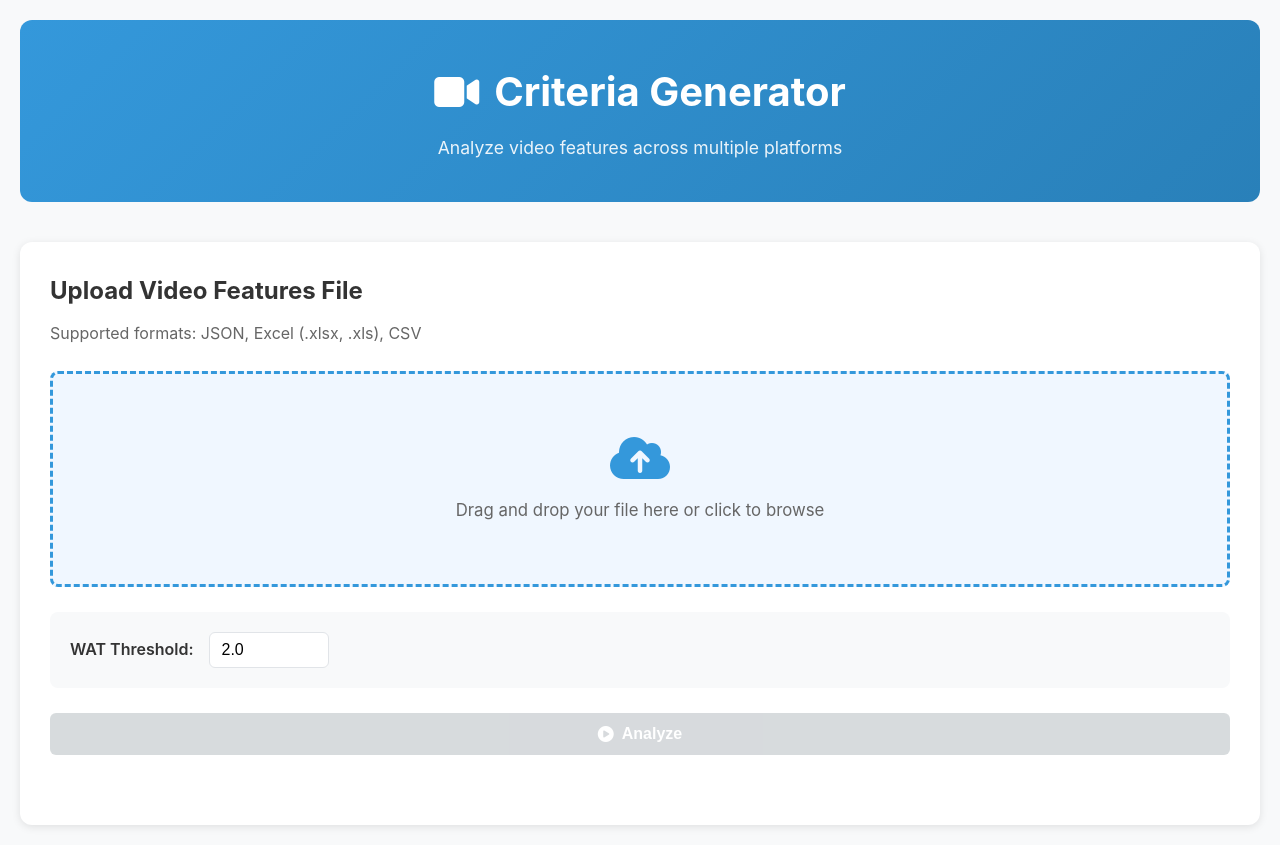
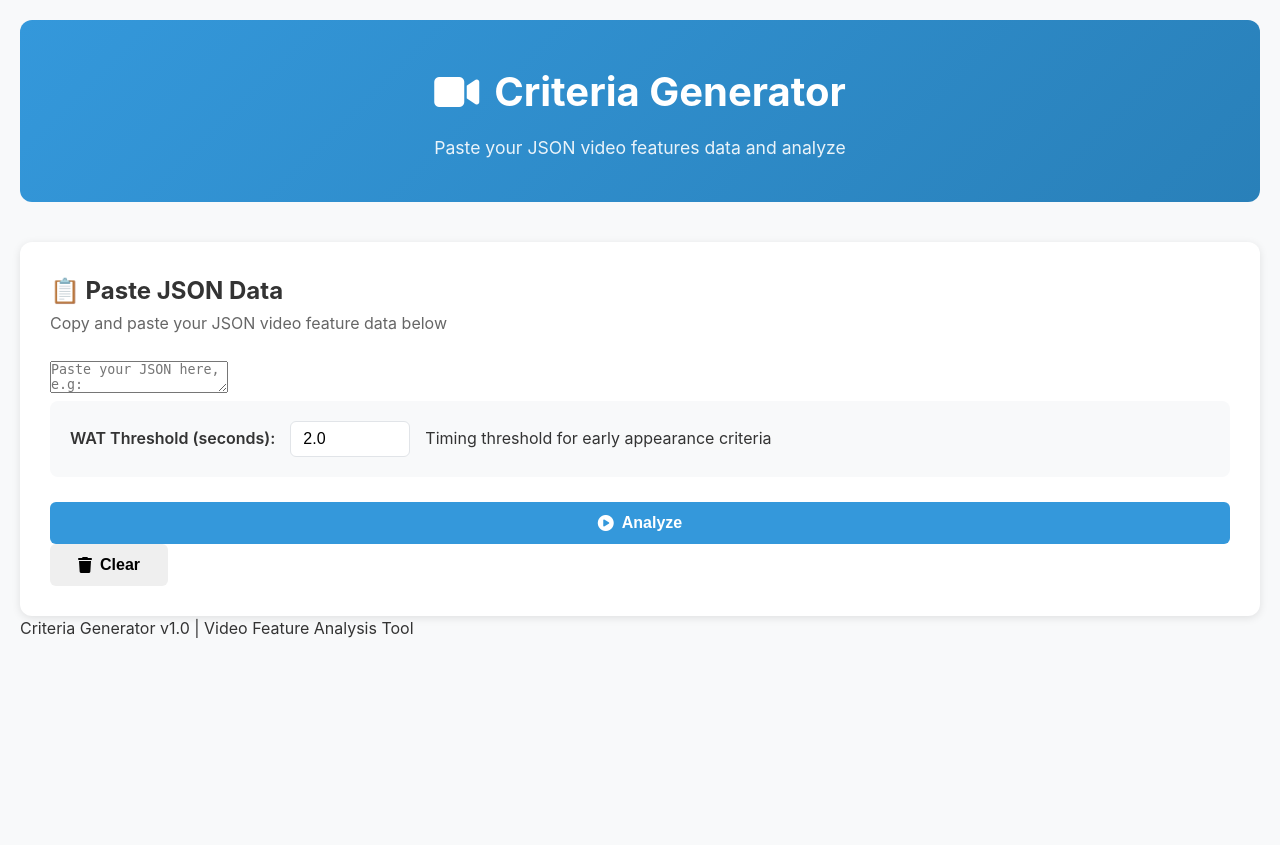
Before and after one commit to Mollamk1/Criteria-To-Feature-Mapping, a Flask app: page / in a window 1280 px wide. After the commit the page ends 638 px from the top, so only its background shows below. Run offline with Flask 3, Linux system fonts and the light colour scheme.

Commit message:
Update index.html

```diff
--- a/templates/index.html
+++ b/templates/index.html
@@ -11,46 +11,78 @@
     <div class="container">
         <header class="header">
             <h1><i class="fas fa-video"></i> Criteria Generator</h1>
-            <p>Analyze video features across multiple platforms</p>
+            <p>Paste your JSON video features data and analyze</p>
         </header>
 
         <main class="main-content">
-            <section class="upload-section">
-                <div class="upload-card">
-                    <h2>Upload Video Features File</h2>
-                    <p class="subtitle">Supported formats: JSON, Excel (.xlsx, .xls), CSV</p>
+            <section class="input-section">
+                <div class="input-card">
+                    <h2>📋 Paste JSON Data</h2>
+                    <p class="subtitle">Copy and paste your JSON video feature data below</p>
 
-                    <div class="upload-area" id="uploadArea">
-                        <i class="fas fa-cloud-upload-alt"></i>
-                        <p class="upload-text">Drag and drop your file here or click to browse</p>
-                        <input type="file" id="fileInput" class="file-input" accept=".json,.xlsx,.xls,.csv" hidden>
+                    <textarea id="jsonInput" class="json-textarea" placeholder='Paste your JSON here, e.g:
+{
+    "file_name": "video.mp4",
+    "file_type": "mp4",
+    "aspect_ratio": 0.5625,
+    "video_width": 720,
+    "video_height": 1280,
+    "video_duration": 15.0,
+    "file_size": 2620327,
+    "music": "TRUE",
+    "parents_present": "TRUE",
+    "editing_and_visual_effects": "TRUE",
+    "visual_pace": "fast",
+    "number_of_editing_cuts_or_visual_transitions": 7
+}'></textarea>
+
+                    <div class="settings">
+                        <label for="watThreshold">WAT Threshold (seconds):</label>
+                        <input type="number" id="watThreshold" value="2.0" step="0.1" min="0">
+                        <span class="help-text">Timing threshold for early appearance criteria</span>
                     </div>
 
-                    <div class="settings">
-                        <label for="watThreshold">WAT Threshold:</label>
-                        <input type="number" id="watThreshold" value="2.0" step="0.1" min="0">
+                    <div class="button-group">
+                        <button id="analyzeBtn" class="btn btn-primary">
+                            <i class="fas fa-play-circle"></i> Analyze
+                        </button>
+                        <button id="clearBtn" class="btn btn-secondary">
+                            <i class="fas fa-trash"></i> Clear
+                        </button>
                     </div>
-
-                    <button id="analyzeBtn" class="btn btn-primary" disabled>
-                        <i class="fas fa-play-circle"></i> Analyze
-                    </button>
                 </div>
             </section>
 
             <div id="loadingIndicator" class="loading-indicator hidden">
                 <div class="spinner"></div>
-                <p>Processing your file...</p>
+                <p>Processing your data...</p>
             </div>
 
-            <div id="errorMessage" class="error-message hidden"></div>
+            <div id="errorMessage" class="error-message hidden">
+                <i class="fas fa-exclamation-circle"></i>
+                <span id="errorText"></span>
+            </div>
 
             <section id="resultsSection" class="results-section hidden">
                 <div class="results-header">
-                    <h2>Analysis Results</h2>
+                    <h2><i class="fas fa-check-circle"></i> Analysis Results</h2>
+                    <div class="action-buttons">
+                        <button id="printBtn" class="btn btn-secondary" title="Print results">
+                            <i class="fas fa-print"></i> Print
+                        </button>
+                        <button id="downloadBtn" class="btn btn-secondary" title="Download as JSON">
+                            <i class="fas fa-download"></i> Download
+                        </button>
+                    </div>
                 </div>
+
                 <div id="resultsContainer"></div>
             </section>
         </main>
+
+        <footer class="footer">
+            <p>Criteria Generator v1.0 | Video Feature Analysis Tool</p>
+        </footer>
     </div>
 
     <script src="{{ url_for('static', filename='js/script.js') }}"></script>
```
